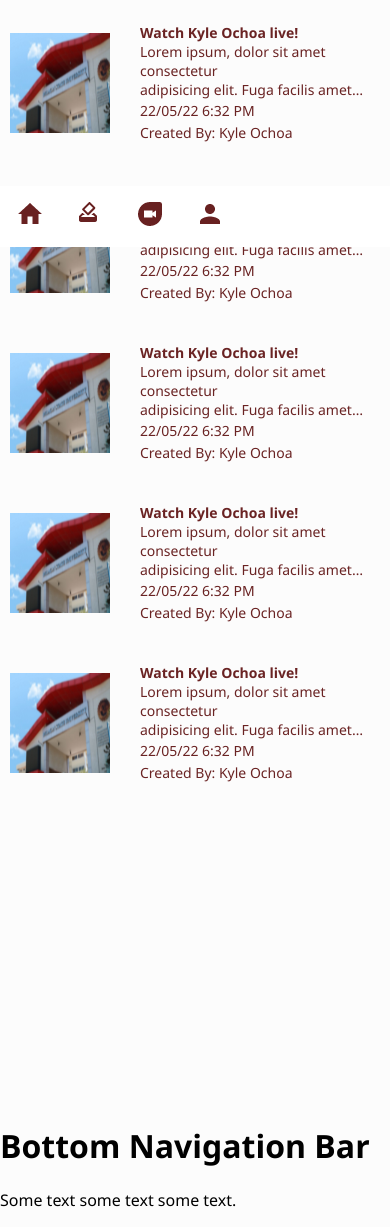
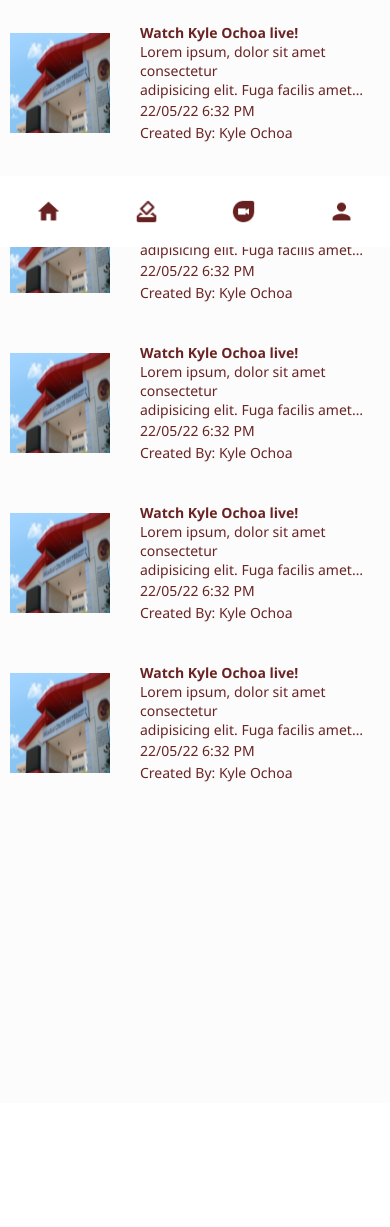
Before and after one commit to Ladsyf/BulSU-Online-Voting-System, a PHP site: page / in a window 390 px wide. Shown: the part 597-1824 px from the top of the page. After the commit the page ends 1379 px from the top, so only its background shows below. Run offline with PHP 8.4, Linux system fonts and the light colour scheme.

Commit message:
finished navbar

```diff
--- a/bottomnav.php
+++ b/bottomnav.php
@@ -1,36 +1,53 @@
 <div class="navbar">
-  <a href="#"><img src = "img/icons/HomeICON.png"></a>
-  <a href="#"><img src = "img/icons/ElectionICON.png"></a>
-  <a href="#"><img src = "img/icons/VideoICON.png"></a>
-  <a href="#"><img src = "img/icons/ProfileICON.png"></a>
+  <div class = "acontainer">
+  <a href="#"><img src = "img/icons/HomeICON.png" class = "navlogo"></a>
 </div>
-
-<div class="main">
-  <h1>Bottom Navigation Bar</h1>
-  <p>Some text some text some text.</p>
+  <div class = "acontainer">
+  <a href="#"><img src = "img/icons/ElectionICON.png" class = "navlogo"></a>
+</div>
+  <div class = "acontainer">
+  <a href="#"><img src = "img/icons/VideoICON.png" class = "navlogo"></a>
+</div>
+  <div class = "acontainer">
+  <a href="#"><img src = "img/icons/ProfileICON.png" class = "navlogo"></a>
+</div>
 </div>
 
 <style>
+.navbar{
+  display: none;
+}
+.acontainer{
+  display: flex;
+  justify-content: center;
+}
+.navlogo{
+  height: 100%;
+}
+@media only screen and (max-width: 600px) {
 .navbar {
       background-color: white;
       overflow: hidden;
       position: fixed;
+      display:grid;
+      grid-template-columns: auto auto auto auto;
       bottom: 0;
+      margin: auto;
+      color: black;
       width: 100%;
-      color: black;
-      margin: auto;
 }
 
 /* Style the links inside the navigation bar */
 .navbar a {
   float: left;
-  display: block;
   text-align: center;
-  padding: 14px 16px;
+  padding: 13px;
   text-decoration: none;
-  font-size: 17px;
   color: black;
-  border-radius: 30px;
+  border-radius: 100px;
+  margin: 10px 0;
+  height: 25px;
+
 }
 
 /* Change the color of links on hover */
@@ -44,4 +61,5 @@
   color: black;
   color: white;
 }
+}
 </style>
--- a/css/index.css
+++ b/css/index.css
@@ -61,19 +61,4 @@
     .feed-description h3, .feed-description p {
         font-size: 14px;
     }
-<<<<<<< HEAD
 }
-/* @media only screen and (max-width: 950px) {
-    .feedContainer {
-        grid-template-columns: 100%;
-        margin: auto;
-        width: 75vw;
-    }
-    .image {
-        width: 100px;
-        height: 100px;
-    }
-} */
-=======
-}
->>>>>>> 5424226ae066890b7455b5879b7f3319a2bce178
```
Also changed, not shown: img/icons/ElectionICON.png.
